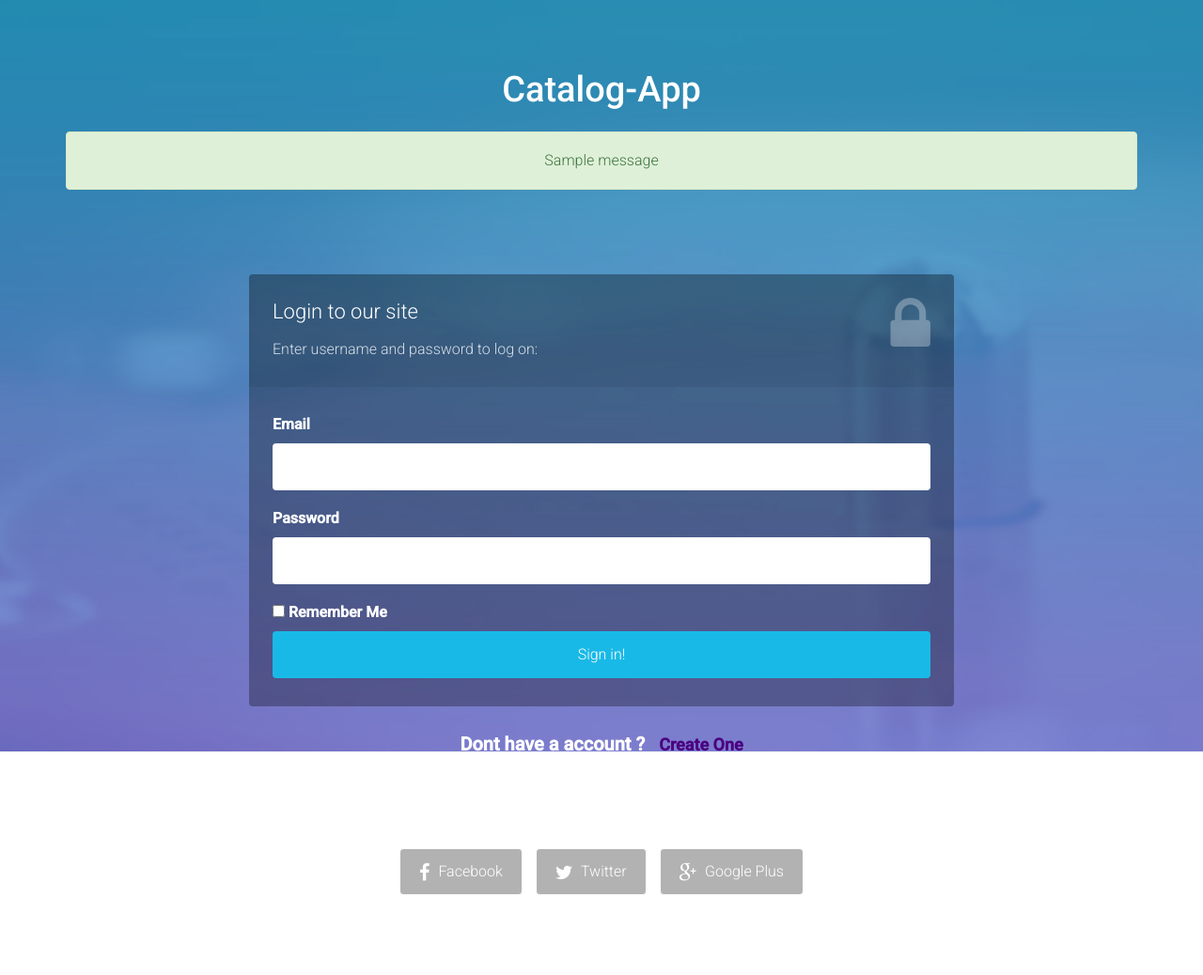
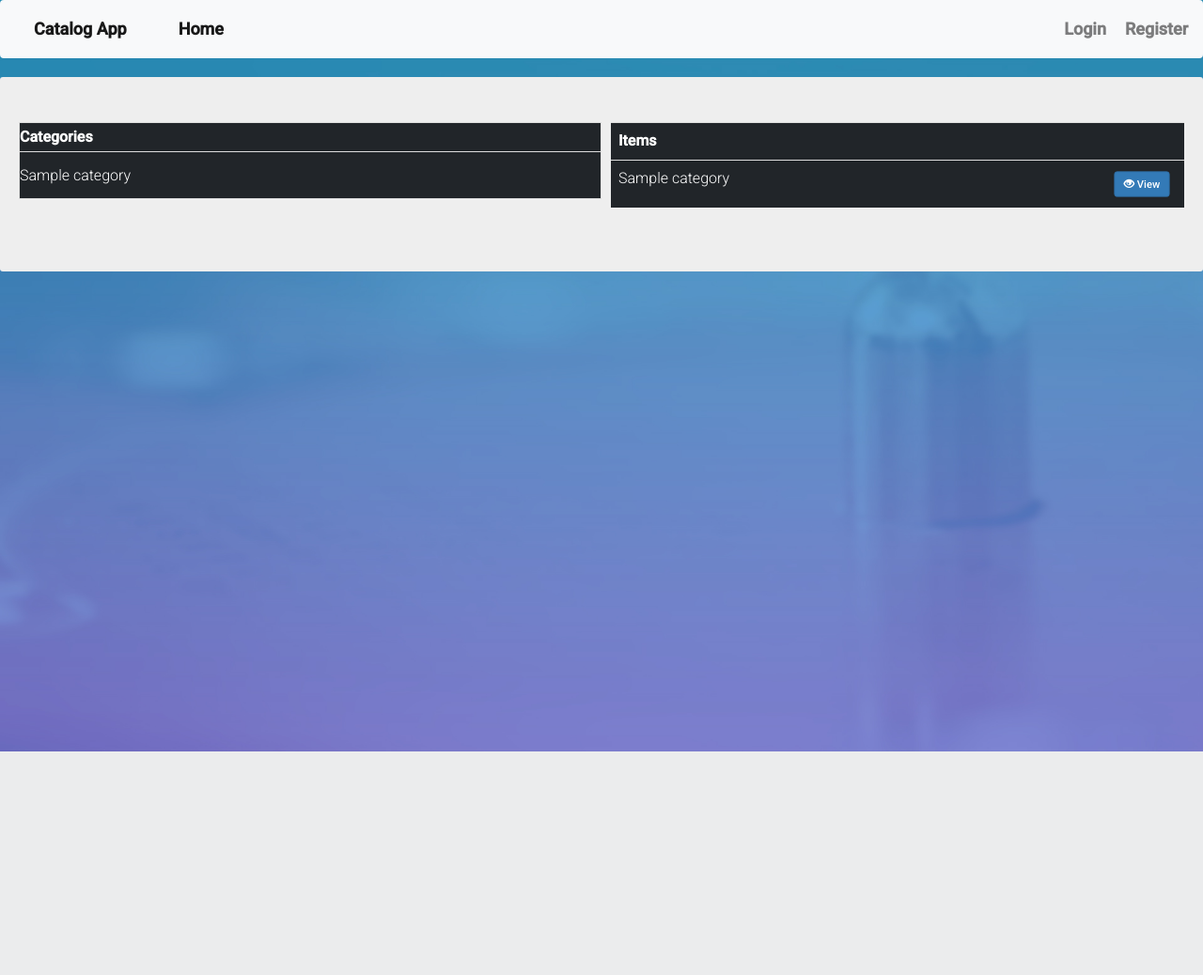
Before and after one commit to amrudesh1/Item_Catalog-Full-Stack-Web-Developer-Nanodegree-, a Flask app: page / in a window 1280 px wide. Shown: the whole page at 94% size. After the commit the page ends 800 px from the top, so only its background shows below. Run offline with Flask 2, Linux system fonts and the light colour scheme; tables that the repository leaves empty hold one stand-in row (values such as "Sample post"); one stand-in notice (Sample message) is shown; some libraries are stand-ins or nearby versions.

Commit message:
Changed UI Design as Per Suggestions New HomePage Added

```diff
--- a/catalog_app/routes.py
+++ b/catalog_app/routes.py
@@ -10,26 +10,25 @@ categories = [
 ]
 
 
-@app.route('/', methods=['GET', 'POST'])
 @app.route('/login', methods=['GET', 'POST'])
 def user_login():
     if current_user.is_authenticated:
-        return redirect(url_for('home'))
+        return redirect(url_for('homeMain'))
     form = LoginForm()
     if form.validate_on_submit():
         user = session.query(User).filter_by(email=form.email.data).first()
         if user and bcrypt.check_password_hash(user.password, form.password.data):
             login_user(user, remember=form.remember.data)
-            return redirect(url_for('home'))
+            return redirect(url_for('homeMain'))
         else:
             flash(f'Login Not Success!', 'danger')
-    return render_template('index.html', title='Login', form=form)
+    return render_template('login.html', title='Login', form=form)
 
 
 @app.route('/register', methods=['GET', 'POST'])
 def user_registration():
     if current_user.is_authenticated:
-        return redirect(url_for('home'))
+        return redirect(url_for('homeMain'))
     form = RegistrationForm()
     if form.validate_on_submit():
         hashed_password = bcrypt.generate_password_hash(
@@ -44,15 +43,13 @@ def user_registration():
     return render_template('register.html', titile='Registration', form=form)
 
 
-@app.route('/home', methods=['GET', 'POST'])
-def home():
-    if not current_user.is_authenticated:
-        return redirect(url_for('user_login'))
-    return render_template('home.html', user=current_user.name,
-                           categorie=session.query(Categories).filter_by(user_id=current_user.id).all())
+@app.route('/', methods=['GET', 'POST'])
+def homeMain():
+    return render_template('main.html', categorie=session.query(Categories).filter_by().all(),
+                           current_user=current_user)
 
 
 @app.route('/logout')
 def logout():
     logout_user()
-    return redirect(url_for('user_login'))
+    return redirect(url_for('homeMain'))
--- a/catalog_app/templates/index.html
+++ /dev/null
@@ -1,131 +0,0 @@
-<!DOCTYPE html>
-<html lang="en">
-
-<head>
-
-    <meta charset="utf-8">
-    <meta http-equiv="X-UA-Compatible" content="IE=edge">
-    <meta name="viewport" content="width=device-width, initial-scale=1">
-    <title>Catalog-App
-
-    </title>
-
-    <!-- CSS -->
-    <link rel="stylesheet" href="http://fonts.googleapis.com/css?family=Roboto:400,100,300,500">
-    <link rel="stylesheet" href="{{url_for('static',filename='bootstrap/css/bootstrap.min.css')}}">
-    <link rel="stylesheet" href="{{url_for('static',filename='font-awesome/css/font-awesome.min.css')}}">
-    <link rel="stylesheet" href="{{url_for('static',filename='css/form-elements.css')}}">
-    <link rel="stylesheet" href="{{url_for('static',filename='css/style.css')}}">
-
-    <!-- HTML5 Shim and Respond.js IE8 support of HTML5 elements and media queries -->
-    <!-- WARNING: Respond.js doesn't work if you view the page via file:// -->
-    <!--[if lt IE 9]>
-            <script src="https://oss.maxcdn.com/libs/html5shiv/3.7.0/html5shiv.js"></script>
-            <script src="https://oss.maxcdn.com/libs/respond.js/1.4.2/respond.min.js"></script>
-        <![endif]-->
-
-    <!-- Favicon and touch icons -->
-    <link rel="shortcut icon" href="{{url_for('static',filename='ico/favicon.png')}}">
-    <link rel="apple-touch-icon-precomposed" sizes="144x144" href="{{url_for('static',filename='ico/apple-touch-icon-144-precomposed.png')}}">
-    <link rel="apple-touch-icon-precomposed" sizes="114x114" href="{{url_for('static',filename='ico/apple-touch-icon-114-precomposed.png')}}">
-    <link rel="apple-touch-icon-precomposed" sizes="72x72" href="{{url_for('static',filename='ico/apple-touch-icon-72-precomposed.png')}}">
-    <link rel="apple-touch-icon-precomposed" href="{{url_for('static',filename='ico/apple-touch-icon-57-precomposed.png')}}">
-
-</head>
-
-<body>
-
-    <!-- Top content -->
-    <div class="top-content">
-
-        <div class="inner-bg">
-            <div class="container">
-
-                <div class="row">
-                    <div class="col-sm-8 col-sm-offset-2 text">
-                        <h1><strong>Catalog-App</strong></h1>
-                            <div class="description">
-                            </div>
-                    </div>
-                </div>
-                {% with messages = get_flashed_messages(with_categories=true) %} {% if messages %} {% for category, message in messages %}
-                <div class="alert alert-{{ category }}">
-                    {{ message }}
-                </div>
-                {% endfor %} {% endif %} {% endwith %}
-                <div class="row">
-                    <div class="col-sm-8 col-sm-offset-2 text">
-                        <div class="form-box">
-                            <div class="form-top">
-                                <div class="form-top-left">
-                                    <h3>Login to our site</h3>
-                                    <p>Enter username and password to log on:</p>
-                                </div>
-                                <div class="form-top-right">
-                                    <i class="fa fa-lock"></i>
-                                </div>
-                            </div>
-                            <div class="form-bottom">
-                                <form role="form" action="" method="post" class="login-form">
-                                    {{ form.hidden_tag() }}
-                                    <div class="form-group">
-                                        {{ form.email.label(class="form-control-label") }} {% if form.email.errors %} {{ form.email(class="form-control form-control-lg is-invalid") }}
-                                        <div class="invalid-feedback">
-                                            {% for error in form.email.errors %}
-                                            <span>{{ error }}</span> {% endfor %}
-                                        </div>
-                                        {% else %} {{ form.email(class="form-control form-control-lg") }} {% endif %}
-                                    </div>
-                                    <div class="form-group">
-                                        {{ form.password.label(class="form-control-label") }} {% if form.password.errors %} {{ form.password(class="form-control form-control-lg is-invalid") }}
-                                        <div class="invalid-feedback">
-                                            {% for error in form.password.errors %}
-                                            <span>{{ error }}</span> {% endfor %}
-                                        </div>
-                                        {% else %} {{ form.password(class="form-control form-control-lg") }} {% endif %}
-                                    </div>
-                                    <div class="form-check">
-                                        {{ form.remember(class="form-check-input") }} {{ form.remember.label(class="form-check-label") }}
-                                    </div>
-                                    <button type="submit" class="btn">Sign in!</button>
-                                </form>
-                            </div>
-                        </div>
-                        <div class="account-top">
-                            <h4>Dont have a account ? <a href={{url_for( 'user_registration')}}>Create One</a></h4>
-                        </div>
-                        <div class="social-login">
-                            <h3>...or login with:</h3>
-                            <div class="social-login-buttons">
-                                <a class="btn btn-link-2" href="#">
-                                    <i class="fa fa-facebook"></i> Facebook
-                                </a>
-                                <a class="btn btn-link-2" href="#">
-                                    <i class="fa fa-twitter"></i> Twitter
-                                </a>
-                                <a class="btn btn-link-2" href="#">
-                                    <i class="fa fa-google-plus"></i> Google Plus
-                                </a>
-                            </div>
-                        </div>
-
-                    </div>
-
-                </div>
-            </div>
-
-        </div>
-
-        <!-- Javascript -->
-        <script src="{{url_for('static',filename='js/jquery-1.11.1.min.js')}}"></script>
-        <script src="{{url_for('static',filename='bootstrap/js/bootstrap.min.js')}}"></script>
-        <script src="{{url_for('static',filename='js/jquery.backstretch.min.js')}}"></script>
-        <script src="{{url_for('static',filename='js/scripts.js')}}"></script>
-
-        <!--[if lt IE 10]>
-            <script src="{{url_for('static',filename='js/placeholder.js')}}"></script>
-        <![endif]-->
-
-</body>
-
-</html>
--- /dev/null
+++ b/catalog_app/templates/layout.html
@@ -0,0 +1,116 @@
+<!DOCTYPE html>
+<html lang="en">
+
+<head>
+
+    <meta charset="utf-8">
+    <meta http-equiv="X-UA-Compatible" content="IE=edge">
+    <meta name="viewport" content="width=device-width, initial-scale=1">
+    <title>Catalog-App
+
+    </title>
+    <style type="text/css">
+        a.btn:hover {
+            -webkit-transform: scale(1.1);
+            -moz-transform: scale(1.1);
+            -o-transform: scale(1.1);
+        }
+
+        a.btn {
+            -webkit-transform: scale(0.8);
+            -moz-transform: scale(0.8);
+            -o-transform: scale(0.8);
+            -webkit-transition-duration: 0.5s;
+            -moz-transition-duration: 0.5s;
+            -o-transition-duration: 0.5s;
+            float: right;
+        }
+
+        td {
+            text-align: left;
+            height: 50px;
+
+        }
+
+        .table-row {
+            cursor: pointer;
+        }
+
+        .container1 {
+            overflow: hidden;
+            max-width: 100%;
+        }
+
+        .floatLeft {
+            width: 50%;
+            float: left;
+        }
+
+        .floatRight {
+            width: 50%;
+            float: right;
+            padding-left: 10px;
+        }
+
+    </style>
+    <!-- CSS -->
+    <link rel="stylesheet" href="https://stackpath.bootstrapcdn.com/bootstrap/4.1.3/css/bootstrap.min.css"
+          integrity="sha384-MCw98/SFnGE8fJT3GXwEOngsV7Zt27NXFoaoApmYm81iuXoPkFOJwJ8ERdknLPMO" crossorigin="anonymous">
+    <link rel="stylesheet" href="http://fonts.googleapis.com/css?family=Roboto:400,100,300,500">
+    <link rel="stylesheet" href="{{ url_for('static',filename='bootstrap/css/bootstrap.min.css') }}">
+    <link rel="stylesheet" href="{{ url_for('static',filename='font-awesome/css/font-awesome.min.css') }}">
+    <link rel="stylesheet" href="{{ url_for('static',filename='css/form-elements.css') }}">
+    <link rel="stylesheet" href="{{ url_for('static',filename='css/style.css') }}">
+
+    <!-- HTML5 Shim and Respond.js IE8 support of HTML5 elements and media queries -->
+    <!-- WARNING: Respond.js doesn't work if you view the page via file:// -->
+    <!--[if lt IE 9]>
+            <script src="https://oss.maxcdn.com/libs/html5shiv/3.7.0/html5shiv.js"></script>
+            <script src="https://oss.maxcdn.com/libs/respond.js/1.4.2/respond.min.js"></script>
+        <![endif]-->
+
+    <!-- Favicon and touch icons -->
+
+</head>
+
+<body>
+<nav class="navbar navbar-expand-lg navbar-light bg-light">
+    <a class="navbar-brand" href="#">Catalog App</a>
+    <button class="navbar-toggler" type="button" data-toggle="collapse" data-target="#navbarNavAltMarkup"
+            aria-controls="navbarNavAltMarkup" aria-expanded="false" aria-label="Toggle navigation">
+        <span class="navbar-toggler-icon"></span>
+    </button>
+    <div class="collapse navbar-collapse" id="navbarNavAltMarkup">
+        <div class="navbar-nav">
+            <a class="nav-item nav-link active" href={{ url_for('homeMain') }}>Home <span
+                    class="sr-only">(current)</span></a>
+        </div>
+        {% block nav %}
+        {% endblock %}
+    </div>
+</nav>
+{% block content %}
+
+{% endblock %}
+<!-- Javascript -->
+<script src="https://code.jquery.com/jquery-3.3.1.slim.min.js"
+        integrity="sha384-q8i/X+965DzO0rT7abK41JStQIAqVgRVzpbzo5smXKp4YfRvH+8abtTE1Pi6jizo"
+        crossorigin="anonymous"></script>
+<script src="https://cdnjs.cloudflare.com/ajax/libs/popper.js/1.14.3/umd/popper.min.js"
+        integrity="sha384-ZMP7rVo3mIykV+2+9J3UJ46jBk0WLaUAdn689aCwoqbBJiSnjAK/l8WvCWPIPm49"
+        crossorigin="anonymous"></script>
+<script src="https://stackpath.bootstrapcdn.com/bootstrap/4.1.3/js/bootstrap.min.js"
+        integrity="sha384-ChfqqxuZUCnJSK3+MXmPNIyE6ZbWh2IMqE241rYiqJxyMiZ6OW/JmZQ5stwEULTy"
+        crossorigin="anonymous"></script>
+<script src="{{ url_for('static',filename='js/jquery-1.11.1.min.js') }}"></script>
+<script src="{{ url_for('static',filename='bootstrap/js/bootstrap.min.js') }}"></script>
+<script src="{{ url_for('static',filename='js/jquery.backstretch.min.js') }}"></script>
+<script src="{{ url_for('static',filename='js/scripts.js') }}"></script>
+
+<!--[if lt IE 10]>
+            <script src="{{url_for('static',filename='js/placeholder.js')}}"></script>
+        <![endif]-->
+
+</body>
+
+</html>
--- /dev/null
+++ b/catalog_app/templates/main.html
@@ -0,0 +1,71 @@
+{% extends "layout.html" %}
+
+{% block nav %}
+    <ul class="navbar-nav navbar-right">
+        {% if current_user.is_authenticated %}
+            <a href="{{ url_for('logout') }}" class="nav-link">Logout</a>
+        {% else %}
+            <a class="nav-link" href="{{ url_for('user_login') }}">Login</a>
+            <a class="nav-link" href="{{ url_for('user_registration') }}">Register</a>
+        {% endif %}
+    </ul>
+{% endblock nav %}
+{% block content %}
+    <div class="jumbotron">
+        <div class="container1">
+            {# <h1 class="display-5">Fluid jumbotron</h1>
+        <p class="lead">This is a modified jumbotron that occupies the entire horizontal space of its parent.</p>#}
+            <div class="floatLeft">
+                <table style="width:100%" class="table-bordered table-dark table-hover">
+                    <tr>
+                        <th>Categories</th>
+                    </tr>
+                    {% for categories in categorie %}
+                        <tr onclick="respondBack()" class="table-row">
+                            <td>{{ categories.category_name }}</td>
+                        </tr>
+                    {% endfor %}
+                </table>
+            </div>
+
+            <div class="floatRight">
+                <table style="width:100%" class='table table-dark table-hover'
+                       style="display: inline-block">
+                    <tr>
+                        <th>Items</th>
+                    </tr>
+                    {% for categories in categorie %}
+                        <tr>
+                            <td>{{ categories.category_name }}
+                                {% if current_user.is_authenticated %}
+                                    {% if categories.user_id == current_user.id %}
+                                        <a href="#" class="btn btn-primary a-btn-slide-text">
+                                            <span class="glyphicon glyphicon-remove" aria-hidden="true"></span>
+                                            <span><strong>Delete</strong></span>
+                                        </a>
+                                        <a href="#" class="btn btn-primary a-btn-slide-text">
+                                            <span class="glyphicon glyphicon-edit" aria-hidden="true"></span>
+                                            <span><strong>Edit</strong></span> </a>
+                                    {% endif %}
+                                {% endif %}
+                                <a href="#" class="btn btn-primary a-btn-slide-text">
+                                    <span class="glyphicon glyphicon-eye-open" aria-hidden="true"></span>
+                                    <span><strong>View</strong></span>
+                                </a>
+                            </td>
+                        </tr>
+                    {% endfor %}
+                </table>
+            </div>
+
+        </div>
+    </div>
+
+
+
+    <script>
+        function respondBack() {
+            alert("I am an alert box!");
+        }
+    </script>
+{% endblock content %}
```
Also changed, not shown: catalog_app/templates/home.html (deleted, +0 -139 lines), catalog_app/templates/login.html (added, +105 -0 lines), catalog_app/templates/register.html (+26 -45 lines).
